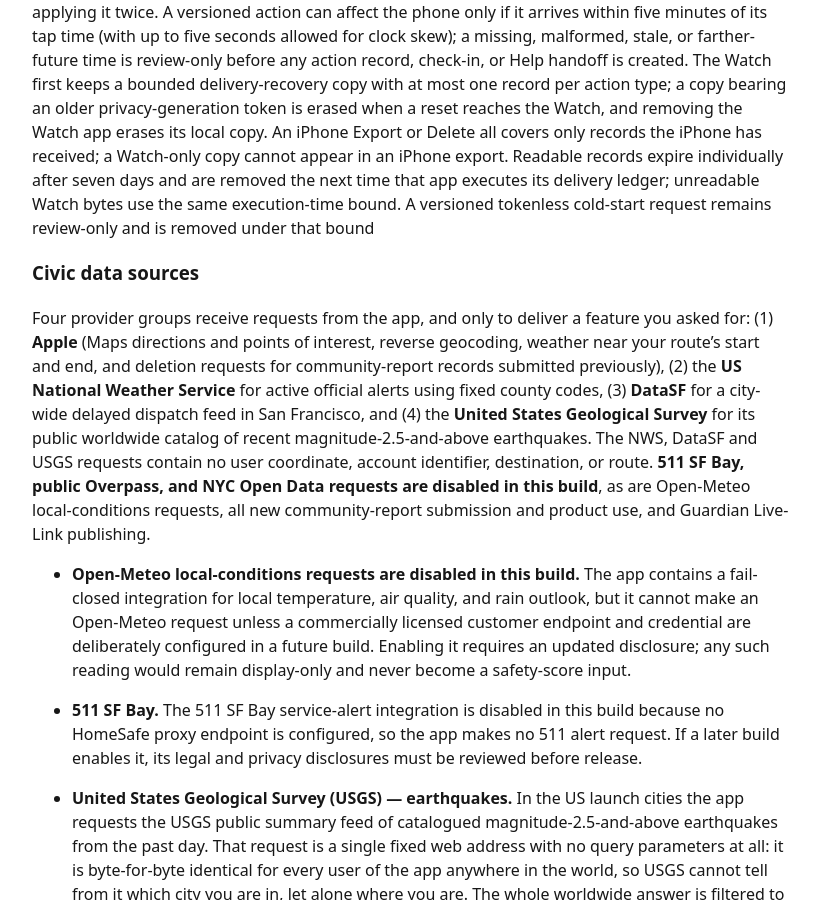
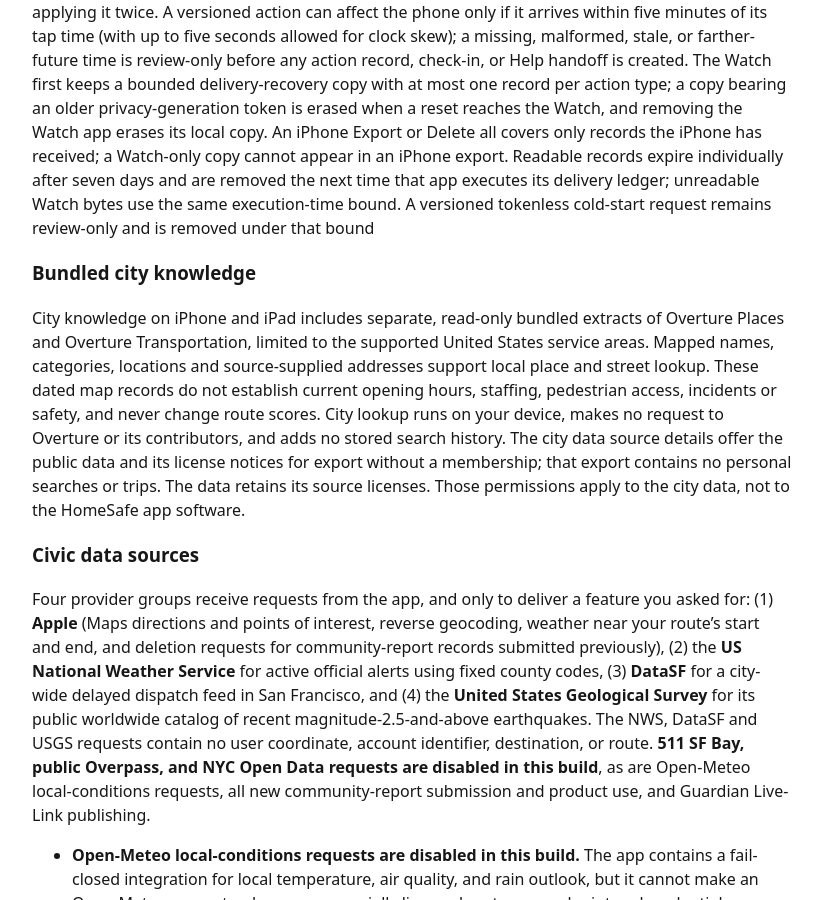
Before and after one commit to GenesisCipher-Labs/genesiscipher-labs.github.io, a Jekyll site: the page built from privacy.md, in a window 1280 px wide and 900 px high, scrolled down 3610 px. Shown: the whole window, without its empty margins (228-1049 px from the left). Built offline with Jekyll 4.4.1, drawn with Linux system fonts in a browser that asks for light colours; some of the changed text lies outside the part shown.

Commit message:
chore: update docs

```diff
--- a/privacy.md
+++ b/privacy.md
@@ -67,6 +67,10 @@
 
 Apple Watch action delivery records (random request identifier, check-in/help action, tap time, tap-time opaque privacy-generation token, opaque trip token for a check-in, delivery result, and received time) — stored on your paired apple watch for delivery and receipt recovery, and on your iphone after receipt. Recover a queued wrist action or its receipt after process death, keep a delayed check-in bound to the trip shown on the Watch, and prevent duplicate WatchConnectivity deliveries from applying it twice. A versioned action can affect the phone only if it arrives within five minutes of its tap time (with up to five seconds allowed for clock skew); a missing, malformed, stale, or farther-future time is review-only before any action record, check-in, or Help handoff is created. The Watch first keeps a bounded delivery-recovery copy with at most one record per action type; a copy bearing an older privacy-generation token is erased when a reset reaches the Watch, and removing the Watch app erases its local copy. An iPhone Export or Delete all covers only records the iPhone has received; a Watch-only copy cannot appear in an iPhone export. Readable records expire individually after seven days and are removed the next time that app executes its delivery ledger; unreadable Watch bytes use the same execution-time bound. A versioned tokenless cold-start request remains review-only and is removed under that bound
 
+### Bundled city knowledge
+
+City knowledge on iPhone and iPad includes separate, read-only bundled extracts of Overture Places and Overture Transportation, limited to the supported United States service areas. Mapped names, categories, locations and source-supplied addresses support local place and street lookup. These dated map records do not establish current opening hours, staffing, pedestrian access, incidents or safety, and never change route scores. City lookup runs on your device, makes no request to Overture or its contributors, and adds no stored search history. The city data source details offer the public data and its license notices for export without a membership; that export contains no personal searches or trips. The data retains its source licenses. Those permissions apply to the city data, not to the HomeSafe app software.
+
 ### Civic data sources
 
 Four provider groups receive requests from the app, and only to deliver a feature you asked for: (1) **Apple** (Maps directions and points of interest, reverse geocoding, weather near your route's start and end, and deletion requests for community-report records submitted previously), (2) the **US National Weather Service** for active official alerts using fixed county codes, (3) **DataSF** for a city-wide delayed dispatch feed in San Francisco, and (4) the **United States Geological Survey** for its public worldwide catalog of recent magnitude-2.5-and-above earthquakes. The NWS, DataSF and USGS requests contain no user coordinate, account identifier, destination, or route. **511 SF Bay, public Overpass, and NYC Open Data requests are disabled in this build**, as are Open-Meteo local-conditions requests, all new community-report submission and product use, and Guardian Live-Link publishing.
```
Also changed, not shown: other parts of privacy.md (+1 -1 lines), terms.md (+3 -1 lines).
